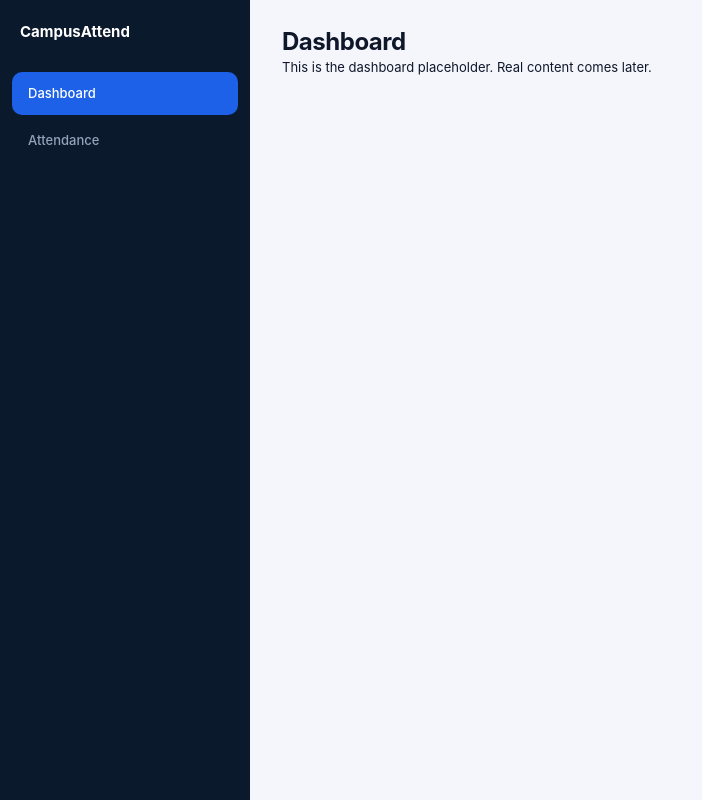
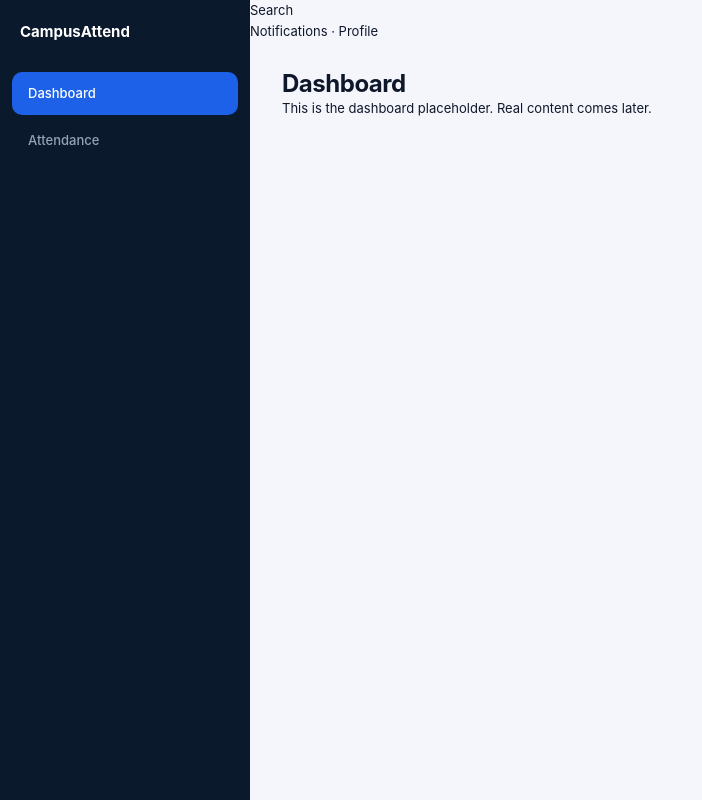
Before and after one commit to ravi4gitCommit/campusattend, a React (Vite) app: page / in a window 1280 px wide. Shown: the whole page, without its empty margins (0-702 px from the left). Built offline with nearby package versions, Linux system fonts and the light colour scheme.

Commit message:
Add Topbar and complete the app shell layout

```diff
--- a/src/components/layout/AppLayout.tsx
+++ b/src/components/layout/AppLayout.tsx
@@ -1,6 +1,7 @@
 import { Outlet } from 'react-router-dom'
 
 import { Sidebar } from './Sidebar'
+import { Topbar } from './Topbar'
 
 import './styles/app-layout.css'
 
@@ -10,6 +11,8 @@ export function AppLayout() {
       <Sidebar />
 
       <div className="app-layout__main">
+        <Topbar />
+
         <main className="app-layout__content">
           <Outlet />
         </main>
--- /dev/null
+++ b/src/components/layout/Topbar.tsx
@@ -0,0 +1,8 @@
+export function Topbar() {
+    return (
+      <header className="topbar">
+        <div className="topbar__start">Search</div>
+        <div className="topbar__end">Notifications · Profile</div>
+      </header>
+    )
+  }
--- a/src/components/layout/index.ts
+++ b/src/components/layout/index.ts
@@ -1,2 +1,3 @@
 export { AppLayout } from './AppLayout'
 export { Sidebar } from './Sidebar'
+export { Topbar } from './Topbar'
--- /dev/null
+++ b/src/components/layout/styles/topbar.css
@@ -0,0 +1,20 @@
+/* Sticky header above the routed content. */
+
+.topbar {
+    position: sticky;
+    top: 0;
+    z-index: var(--z-topbar);
+    height: var(--topbar-height);
+    display: flex;
+    align-items: center;
+    justify-content: space-between;
+    padding: 0 var(--page-padding-x);
+    background-color: var(--color-topbar);
+    border-bottom: 1px solid var(--color-border);
+  }
+
+  .topbar__start,
+  .topbar__end {
+    color: var(--color-text-secondary);
+    font-size: var(--text-base);
+  }
```
